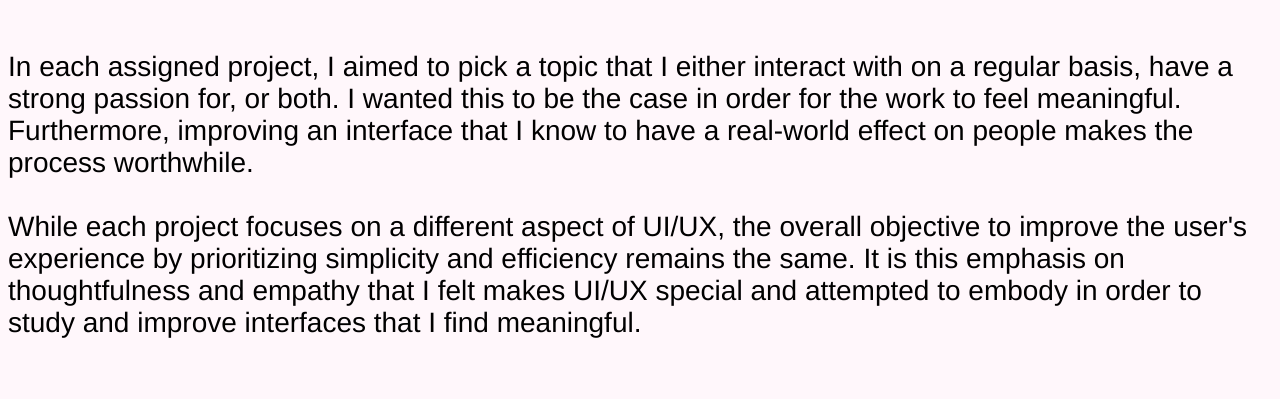
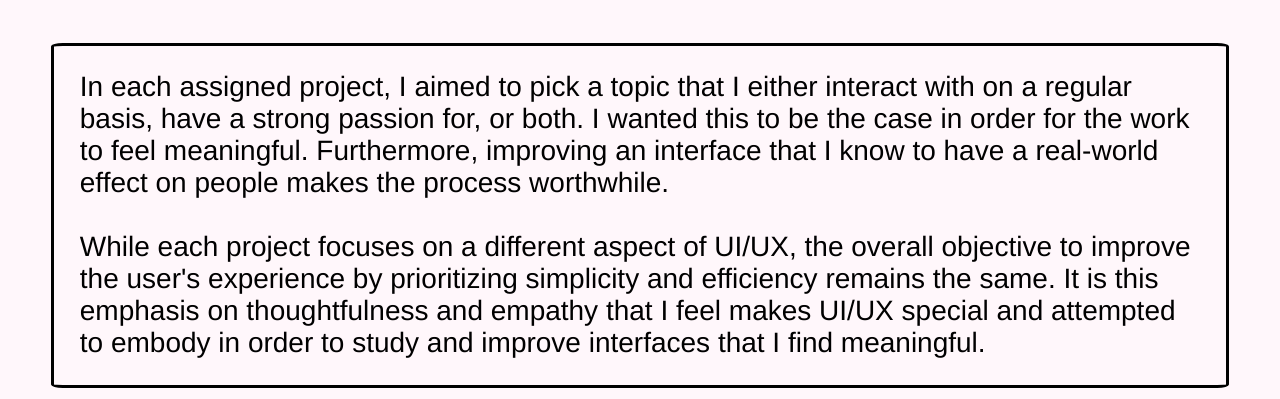
Before and after one commit to rampantshark777/Portfolio, a plain HTML site: page index.html in a window 1280 px wide. Shown: the part 257-656 px from the top of the page. Drawn offline with Linux system fonts and the light colour scheme.

Commit message:
Add files via upload

```diff
--- a/index.html
+++ b/index.html
@@ -17,7 +17,7 @@
 </div>
 
 <h2>Portfolio Introduction</h2>
-<p>
+<p class="intro">
     In each assigned project, I aimed to pick a topic that I either interact with on a regular basis, have a strong
     passion for, or both. I wanted this to be the case in order for the work to feel meaningful. Furthermore,
     improving an interface that I know to have a real-world effect on people makes the process worthwhile.
@@ -25,7 +25,8 @@
     </br>
     While each project focuses on a different aspect of UI/UX, the overall objective to improve the user's experience
     by prioritizing simplicity and efficiency remains the same. It is this emphasis on thoughtfulness and empathy that
-    I felt makes UI/UX special and attempted to embody in order to study and improve interfaces that I find meaningful.
+    I feel makes UI/UX special and attempted to embody in order to study and improve interfaces that I find meaningful.
+
 </p>
 
 <h2>Projects</h2>
--- a/style.css
+++ b/style.css
@@ -130,3 +130,11 @@ a:hover {
     align-items: center;
     margin-top: 0;
 }
+
+.intro {
+    margin-left: 4%;
+    margin-right: 4%;
+    padding: 2%;
+    border: 0.2rem black solid;
+    border-radius: 1%;
+}
```
